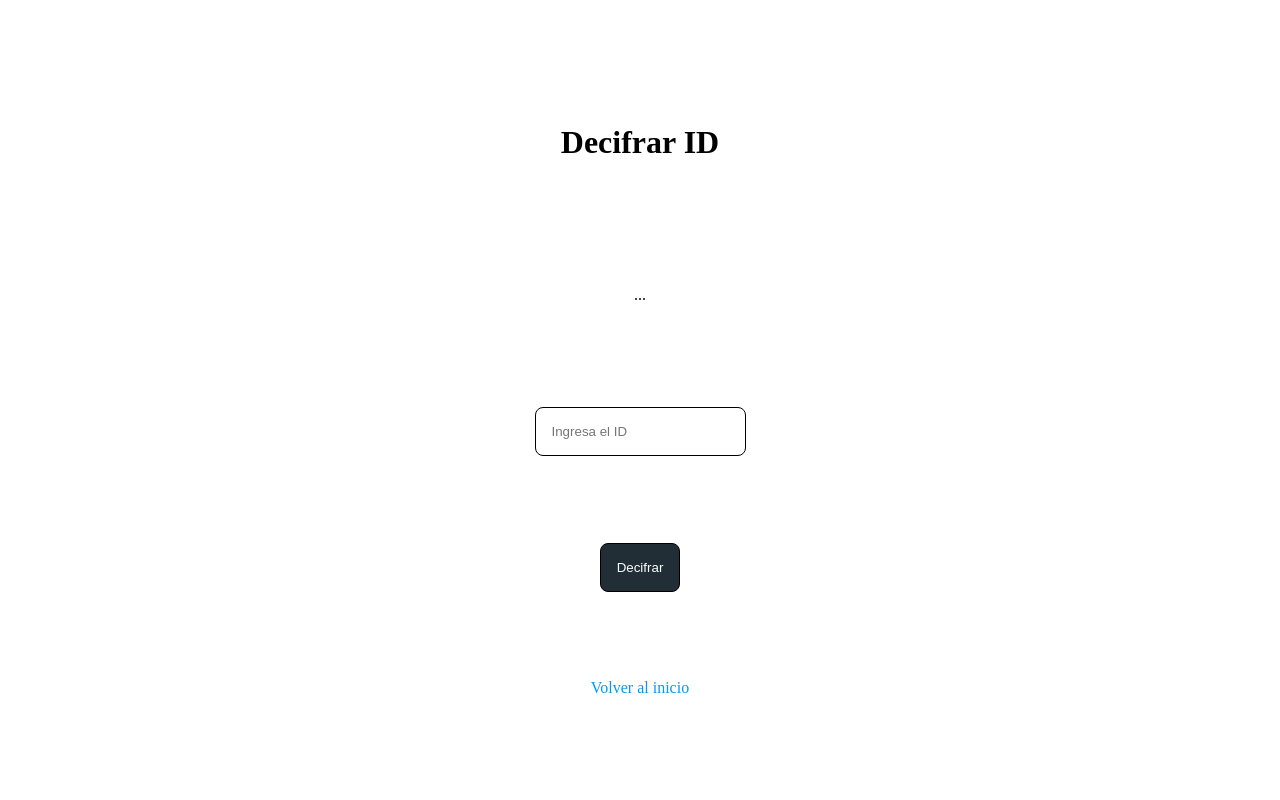
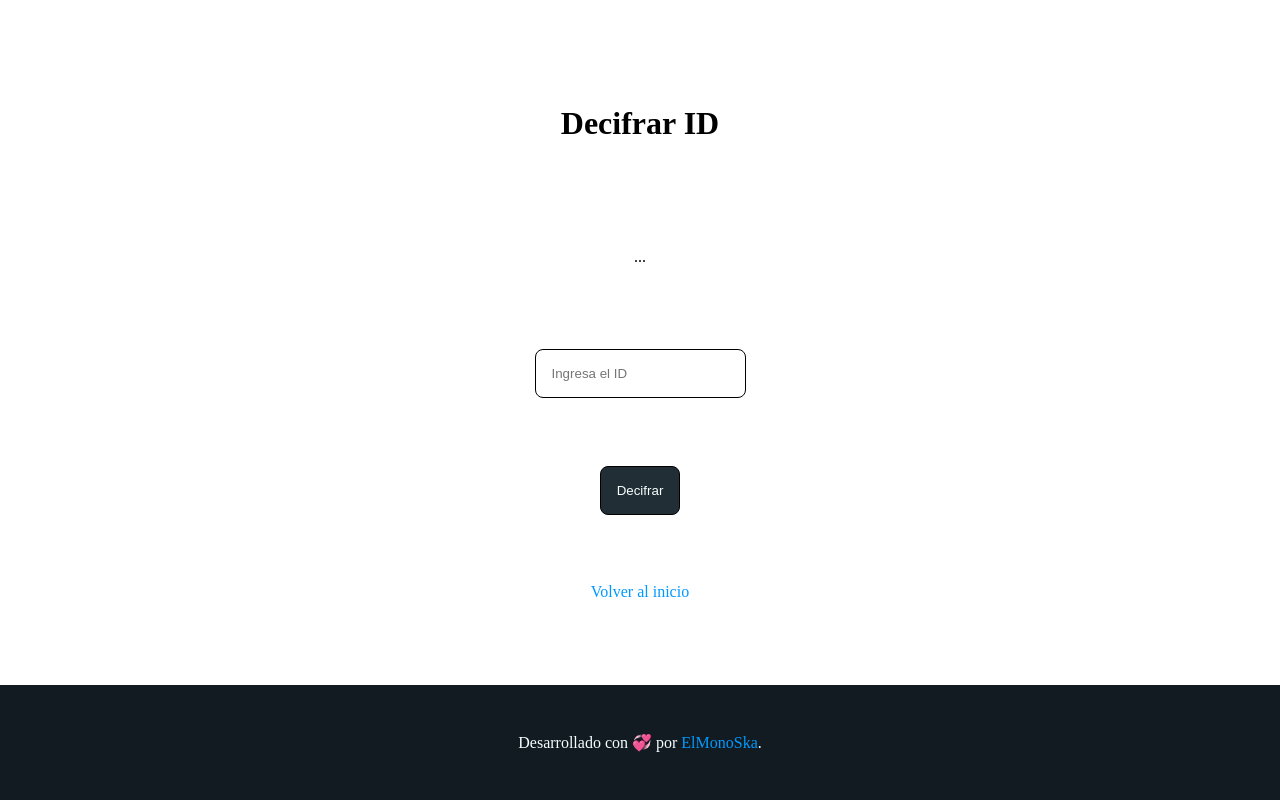
Before and after one commit to elmonoska/utilities-st, a plain HTML site: page descifrar-id-etu.html in a window 1280 px wide. Drawn offline with Linux system fonts and the light colour scheme.

Commit message:
add footer dev

```diff
--- a/assets/css/custom.css
+++ b/assets/css/custom.css
@@ -1,6 +1,6 @@
 /* ********** CUSTOM PROPERTIES ********** */
 :root {
-
+  --text-white: #f6ffff;
 }
 /* ********** ********* ********** */
 
@@ -59,12 +59,25 @@ a {
     color: #09f;
   }
 }
+.footer {
+  background-color: #111b21;
+  color: var(--text-white);
+  padding: 2rem;
+  text-align: center;
+  .footer__description {
+
+  }
+  .footer__link {
+
+  }
+}
 
 .main-index {
   padding: 1rem;
   width: 80vw;
   margin-inline: auto;
   margin-top: 1rem;
+  flex-grow: 1;
   .main-index__list {
     .main-index__item {
       list-style: none;
@@ -79,9 +92,9 @@ a {
   display: flex;
   flex-flow: column wrap;
   padding: 1rem;
-  height: 100vh;
   align-items: center;
   justify-content: space-evenly;
+  flex-grow: 1;
   .main-etu__title {
 
   }
@@ -101,7 +114,7 @@ a {
     }
   }
   .main-etu__btn {
-    color: #f6ffff;
+    color: var(--text-white);
     background-color: #222e35;
     &:hover {
       transition: background .5s ease;
--- a/descifrar-id-etu.html
+++ b/descifrar-id-etu.html
@@ -15,6 +15,10 @@
     <p class="text-error" id="main-etu__error">sad</p>
     <a class="return-index" href="./index.html">Volver al inicio</a>
   </main>
+  <!-- Footer dev -->
+  <footer class="footer">
+    <p class="footer__description">Desarrollado con 💞 por <a href="https://github.com/elmonoska" class="footer__link">ElMonoSka</a>.</p>
+  </footer>
   <script type="module" src="./assets/js/splitId.js"></script>
 </body>
 </html>
```
Also changed, not shown: index.html (+5 -1 lines).
